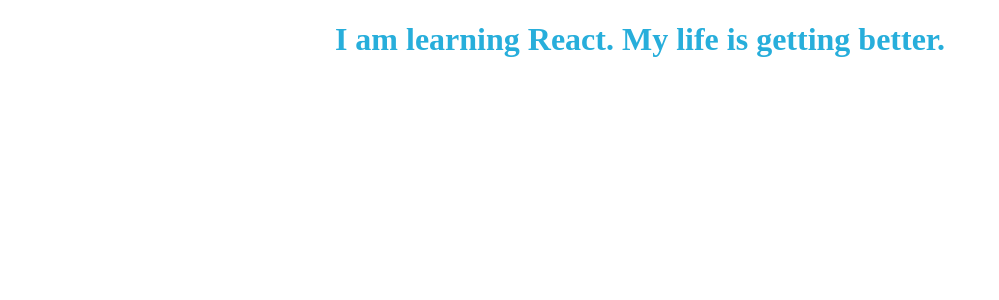
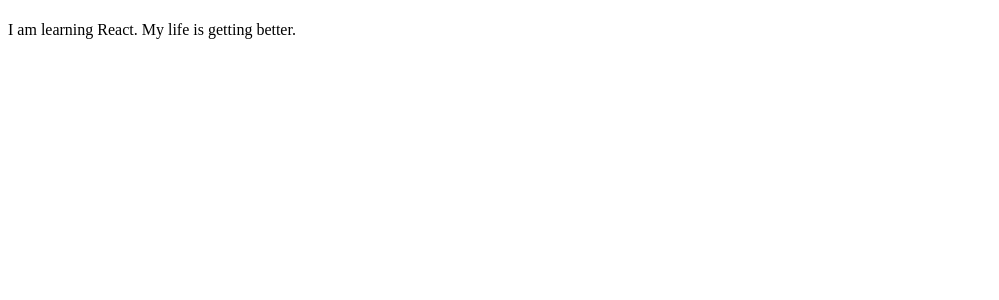
Before and after one commit to acciojob/render-component-react-Mahi-Shrma, a React app: page / in a window 1280 px wide. Shown: the top 300 px of the page, without its empty margins (0-999 px from the left). Built offline with nearby package versions, Linux system fonts and the light colour scheme.

Commit message:
tried to correct p tag

```diff
--- a/src/components/App.js
+++ b/src/components/App.js
@@ -4,7 +4,8 @@
 const App = () => {
   return (
     <div id="root">
-      <p><h1>I am learning React. My life is getting better.</h1></p>
+      <h1></h1>
+      <p>I am learning React. My life is getting better.</p>
     </div>
   )
 }
```
Also changed, not shown: 1 other file (tests, documents, lock files or other folders).
